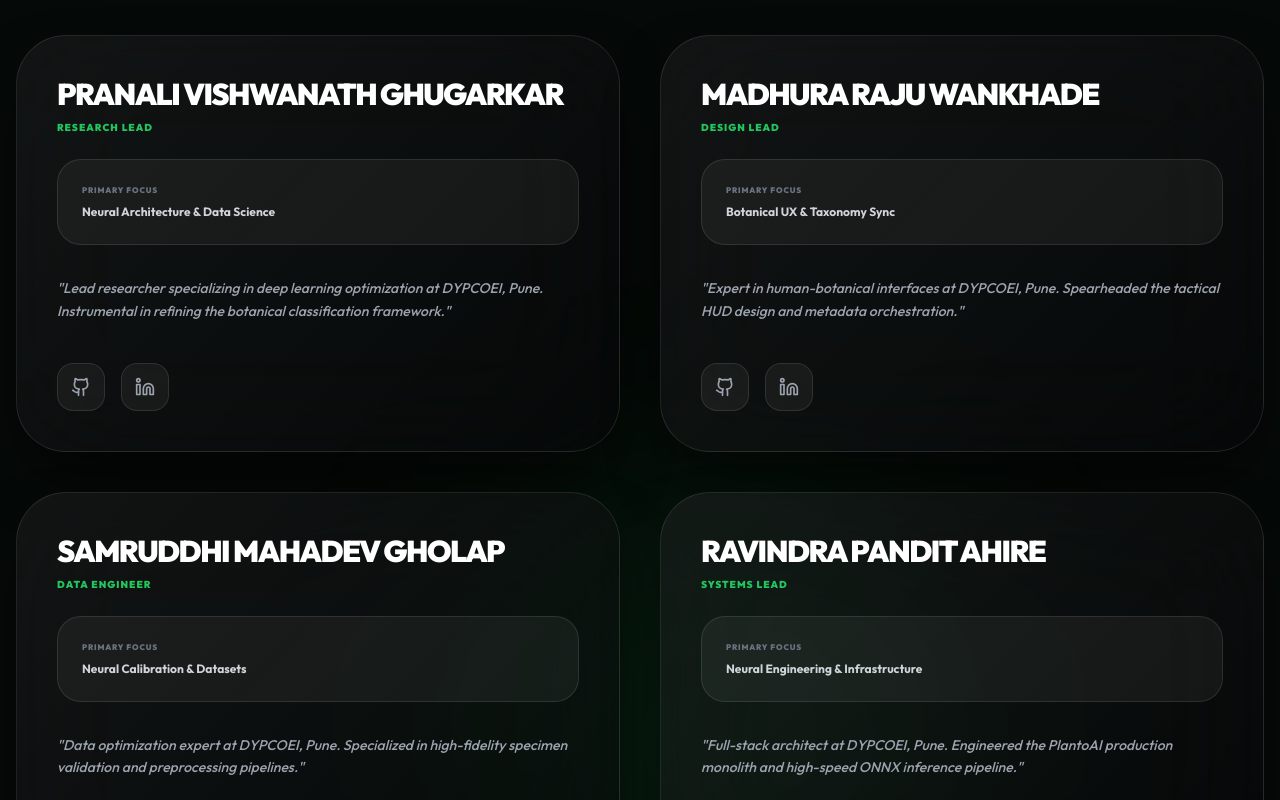
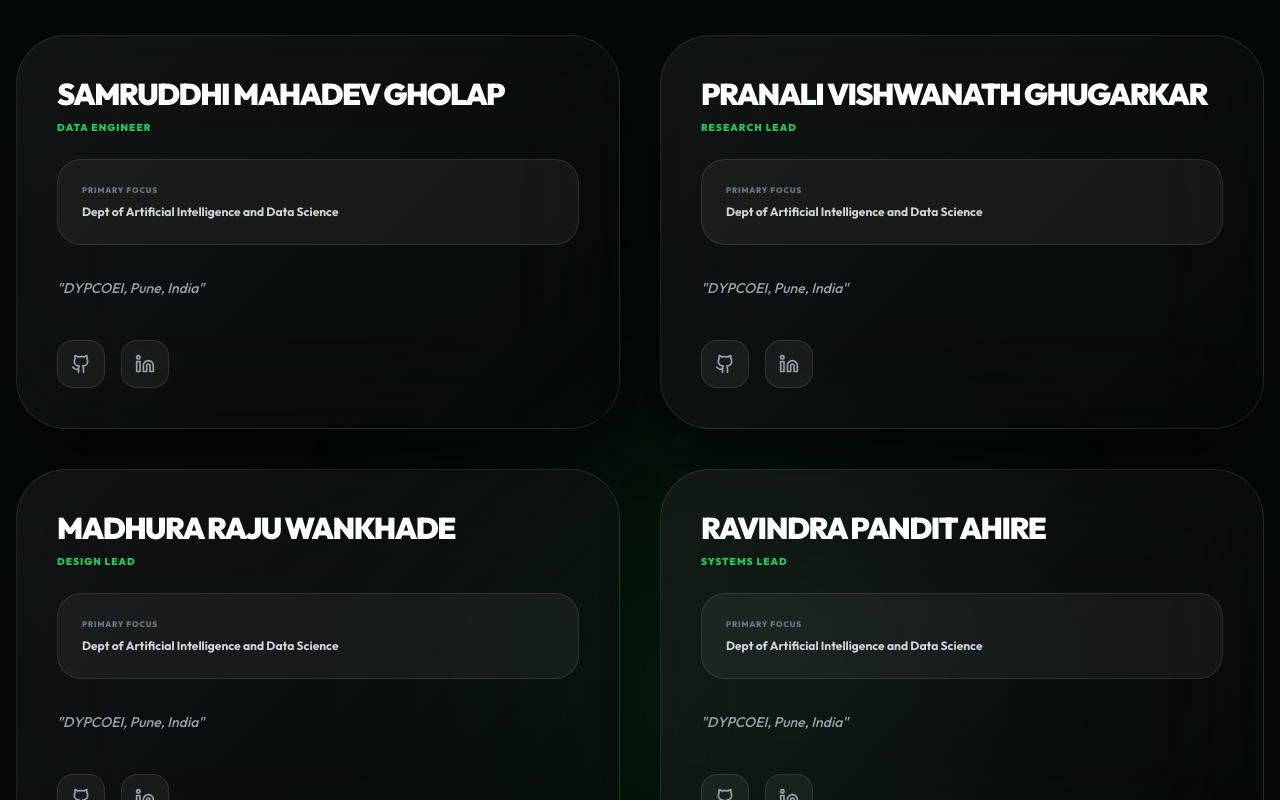
Before and after one commit to HackRore/AI_Medicinal_Plant_Detection, a Next.js app in the folder frontend/: page /about in a window 1280 px wide. Shown: the part 1080-1880 px from the top of the page. Built offline with nearby package versions, Linux system fonts and the light colour scheme; no server answers; a web font is replaced by a local one.

Commit message:
Update team roster with official DYPCOEI details

```diff
--- a/frontend/app/about/AboutClient.tsx
+++ b/frontend/app/about/AboutClient.tsx
@@ -17,31 +17,31 @@ export default function AboutClient() {
 
   const TEAM = [
     {
+      name: "Samruddhi Mahadev Gholap",
+      role: "Data Engineer",
+      focus: "Dept of Artificial Intelligence and Data Science",
+      bio: "DYPCOEI, Pune, India",
+      links: { github: "#", linkedin: "mailto:gholapsamruddhi7@gmail.com" }
+    },
+    {
       name: "Pranali Vishwanath Ghugarkar",
       role: "Research Lead",
-      focus: "Neural Architecture & Data Science",
-      bio: "Lead researcher specializing in deep learning optimization at DYPCOEI, Pune. Instrumental in refining the botanical classification framework.",
+      focus: "Dept of Artificial Intelligence and Data Science",
+      bio: "DYPCOEI, Pune, India",
       links: { github: "#", linkedin: "mailto:pranalighugarkar673@gmail.com" }
     },
     {
       name: "Madhura Raju Wankhade",
       role: "Design Lead",
-      focus: "Botanical UX & Taxonomy Sync",
-      bio: "Expert in human-botanical interfaces at DYPCOEI, Pune. Spearheaded the tactical HUD design and metadata orchestration.",
+      focus: "Dept of Artificial Intelligence and Data Science",
+      bio: "DYPCOEI, Pune, India",
       links: { github: "#", linkedin: "mailto:madhurawankhade04@gmail.com" }
-    },
-    {
-      name: "Samruddhi Mahadev Gholap",
-      role: "Data Engineer",
-      focus: "Neural Calibration & Datasets",
-      bio: "Data optimization expert at DYPCOEI, Pune. Specialized in high-fidelity specimen validation and preprocessing pipelines.",
-      links: { github: "#", linkedin: "mailto:gholapsamruddhi7@gmail.com" }
     },
     {
       name: "Ravindra Pandit Ahire",
       role: "Systems Lead",
-      focus: "Neural Engineering & Infrastructure",
-      bio: "Full-stack architect at DYPCOEI, Pune. Engineered the PlantoAI production monolith and high-speed ONNX inference pipeline.",
+      focus: "Dept of Artificial Intelligence and Data Science",
+      bio: "DYPCOEI, Pune, India",
       links: { github: "https://github.com/HackRore", linkedin: "mailto:hackrore@gmail.com" }
     }
   ]
```
